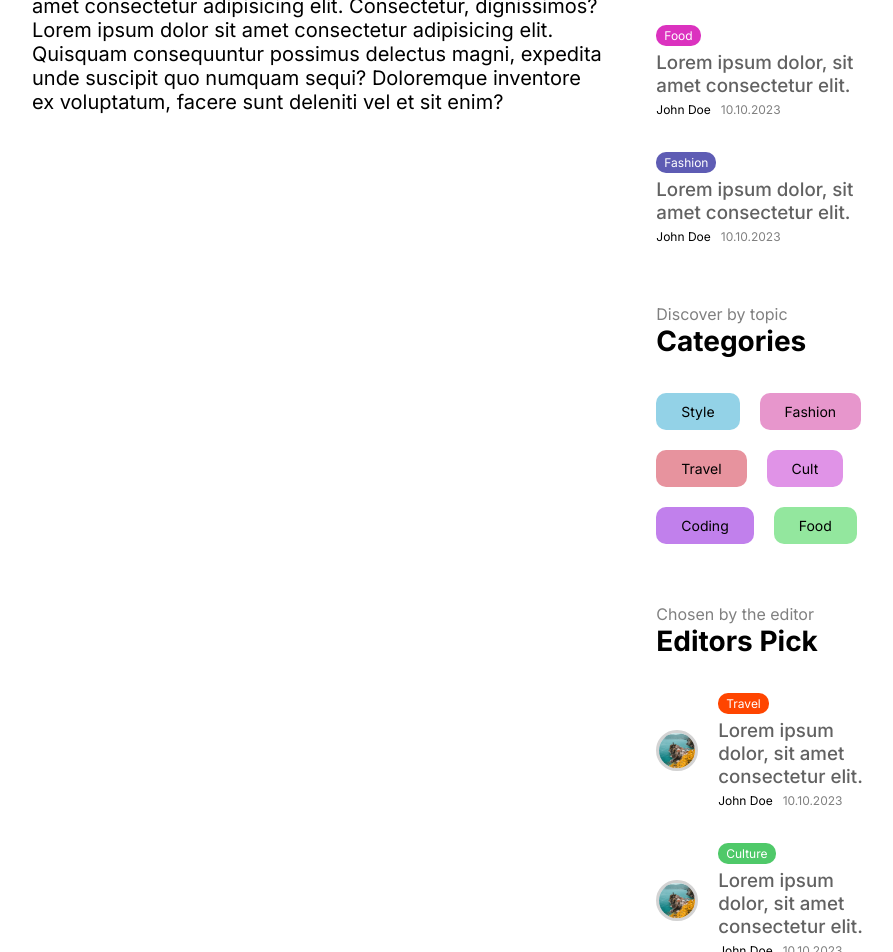
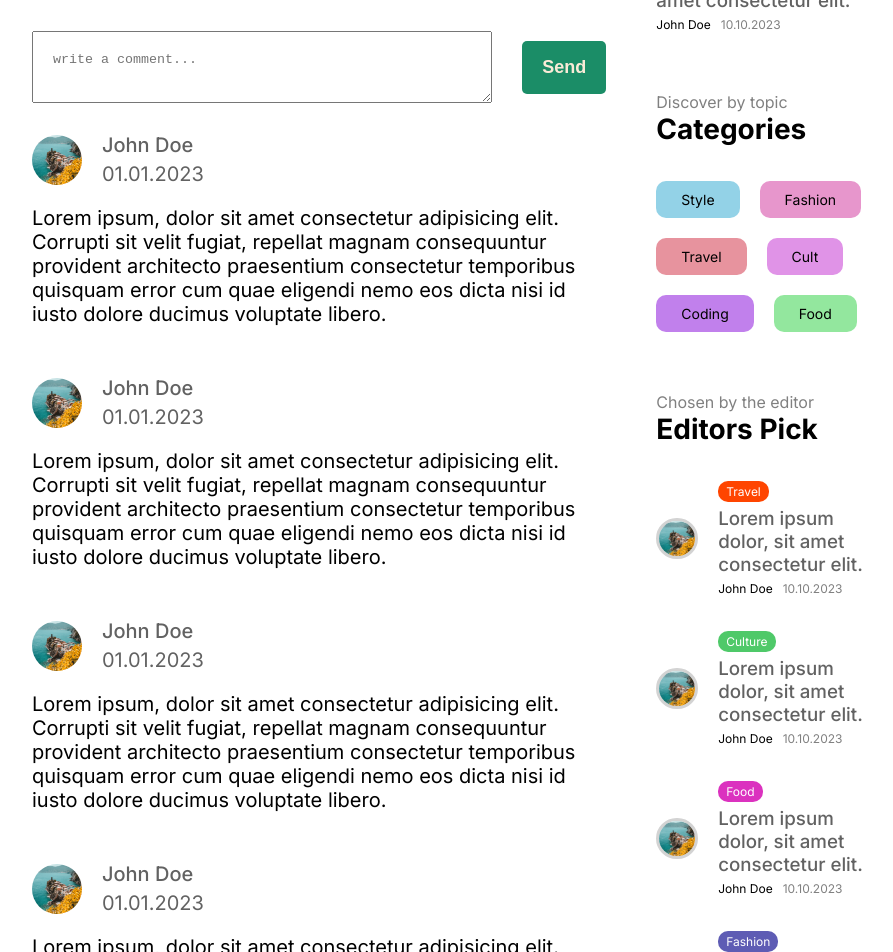
Before and after one commit to ysncvk/next-blog-app, a Next.js app: page /login in a window 1280 px wide. Shown: the part 1040-1992 px from the top of the page, without its empty margins (186-1079 px from the left). Built offline with nearby package versions, Linux system fonts and the light colour scheme.

Commit message:
feat: add comments component

```diff
--- a/src/app/[slug]/page.jsx
+++ b/src/app/[slug]/page.jsx
@@ -2,6 +2,7 @@ import React from "react";
 import styles from "./singlePage.module.css";
 import Image from "next/image";
 import { Menu } from "@/components/menu/Menu";
+import Comments from "@/components/comments/Comments";
 
 export default function SinglePage() {
   return (
@@ -27,6 +28,8 @@ export default function SinglePage() {
       </div>
       <div className={styles.content}>
         <div className={styles.post}>
+          <div>
+            {" "}
             <p>
               Lorem ipsum dolor sit amet consectetur, adipisicing elit.
               Consectetur vel praesentium eius cupiditate voluptates autem
@@ -36,12 +39,13 @@ export default function SinglePage() {
               odit aliquid expedita illum omnis eos ad laudantium?{" "}
             </p>
             <p>
-            Lorem ipsum, dolor sit amet consectetur adipisicing elit. Distinctio
-            vero totam, sint aliquam, consequatur ipsam blanditiis repellendus,
-            mollitia veniam earum ratione error ducimus maiores consectetur
-            dolorum in laudantium cum eos exercitationem. Harum at ab cupiditate
-            accusantium tempore perspiciatis fuga tenetur? Lorem ipsum dolor sit
-            amet consectetur adipisicing elit. Consectetur, dignissimos?
+              Lorem ipsum, dolor sit amet consectetur adipisicing elit.
+              Distinctio vero totam, sint aliquam, consequatur ipsam blanditiis
+              repellendus, mollitia veniam earum ratione error ducimus maiores
+              consectetur dolorum in laudantium cum eos exercitationem. Harum at
+              ab cupiditate accusantium tempore perspiciatis fuga tenetur? Lorem
+              ipsum dolor sit amet consectetur adipisicing elit. Consectetur,
+              dignissimos?
             </p>
             <p>
               Lorem ipsum dolor sit amet consectetur adipisicing elit. Quisquam
@@ -51,6 +55,11 @@ export default function SinglePage() {
             </p>
           </div>
 
+          <div>
+            <Comments />
+          </div>
+        </div>
+
         <Menu />
       </div>
     </div>
--- a/src/app/[slug]/singlePage.module.css
+++ b/src/app/[slug]/singlePage.module.css
@@ -60,3 +60,30 @@
     padding-right: 50px;
     font-size: 20px;
 }
+
+@media screen and (max-width: 1536px) {
+    .title {
+        font-size: 54px;
+    }
+}
+
+@media screen and (max-width: 1280px) {
+    .title {
+        font-size: 48px;
+    }
+}
+
+@media screen and (max-width: 1024px) {
+
+    .imageContainer {
+        display: none;
+    }
+}
+
+@media screen and (max-width: 1280px) {
+    .title {
+        font-size: 36px;
+    }
+
+
+}
--- /dev/null
+++ b/src/components/comments/Comments.jsx
@@ -0,0 +1,107 @@
+import React from "react";
+import styles from "./comments.module.css";
+import Link from "next/link";
+import Image from "next/image";
+
+export default function Comments() {
+  const status = "authenticated";
+  return (
+    <div className={styles.container}>
+      <h1 className={styles.title}>Comments</h1>
+      {status === "authenticated" ? (
+        <div className={styles.write}>
+          <textarea placeholder="write a comment..." className={styles.input} />
+          <button className={styles.button}>Send</button>
+        </div>
+      ) : (
+        <Link href="/login">Login to write a comment</Link>
+      )}
+      <div className={styles.comments}>
+        <div className={styles.comment}>
+          <div className={styles.user}>
+            <Image
+              src="/p1.jpeg"
+              alt=""
+              width={50}
+              height={50}
+              className={styles.image}
+            />
+            <div className={styles.userInfo}>
+              <span className={styles.username}>John Doe</span>
+              <span className={styles.date}>01.01.2023</span>
+            </div>
+          </div>
+          <p className={styles.desc}>
+            Lorem ipsum, dolor sit amet consectetur adipisicing elit. Corrupti
+            sit velit fugiat, repellat magnam consequuntur provident architecto
+            praesentium consectetur temporibus quisquam error cum quae eligendi
+            nemo eos dicta nisi id iusto dolore ducimus voluptate libero.
+          </p>
+        </div>
+        <div className={styles.comment}>
+          <div className={styles.user}>
+            <Image
+              src="/p1.jpeg"
+              alt=""
+              width={50}
+              height={50}
+              className={styles.image}
+            />
+            <div className={styles.userInfo}>
+              <span className={styles.username}>John Doe</span>
+              <span className={styles.date}>01.01.2023</span>
+            </div>
+          </div>
+          <p className={styles.desc}>
+            Lorem ipsum, dolor sit amet consectetur adipisicing elit. Corrupti
+            sit velit fugiat, repellat magnam consequuntur provident architecto
+            praesentium consectetur temporibus quisquam error cum quae eligendi
+            nemo eos dicta nisi id iusto dolore ducimus voluptate libero.
+          </p>
+        </div>
+        <div className={styles.comment}>
+          <div className={styles.user}>
+            <Image
+              src="/p1.jpeg"
+              alt=""
+              width={50}
+              height={50}
+              className={styles.image}
+            />
+            <div className={styles.userInfo}>
+              <span className={styles.username}>John Doe</span>
+              <span className={styles.date}>01.01.2023</span>
+            </div>
+          </div>
+          <p className={styles.desc}>
+            Lorem ipsum, dolor sit amet consectetur adipisicing elit. Corrupti
+            sit velit fugiat, repellat magnam consequuntur provident architecto
+            praesentium consectetur temporibus quisquam error cum quae eligendi
+            nemo eos dicta nisi id iusto dolore ducimus voluptate libero.
+          </p>
+        </div>
+        <div className={styles.comment}>
+          <div className={styles.user}>
+            <Image
+              src="/p1.jpeg"
+              alt=""
+              width={50}
+              height={50}
+              className={styles.image}
+            />
+            <div className={styles.userInfo}>
+              <span className={styles.username}>John Doe</span>
+              <span className={styles.date}>01.01.2023</span>
+            </div>
+          </div>
+          <p className={styles.desc}>
+            Lorem ipsum, dolor sit amet consectetur adipisicing elit. Corrupti
+            sit velit fugiat, repellat magnam consequuntur provident architecto
+            praesentium consectetur temporibus quisquam error cum quae eligendi
+            nemo eos dicta nisi id iusto dolore ducimus voluptate libero.
+          </p>
+        </div>
+      </div>
+    </div>
+  );
+}
--- /dev/null
+++ b/src/components/comments/comments.module.css
@@ -0,0 +1,67 @@
+.container {
+    margin-top: 50px;
+}
+
+.title {
+    color: var(--softTextColor);
+    margin-bottom: 30px;
+}
+
+.write {
+    display: flex;
+    align-items: center;
+    justify-content: space-between;
+    gap: 30px;
+
+}
+
+.input {
+    padding: 20px;
+    width: 100%;
+}
+
+.button {
+    border-radius: 5px;
+    background-color: rgb(27, 141, 103);
+    font-size: large;
+    padding: 16px 20px;
+    color: antiquewhite;
+    font-weight: bold;
+    border: none;
+    cursor: pointer;
+}
+
+.comments {
+    margin-top: 30px;
+}
+
+.comment {
+    margin-bottom: 50px;
+}
+
+.image {
+    border-radius: 50%;
+    object-fit: cover;
+}
+
+.user {
+    display: flex;
+    align-items: center;
+    gap: 20px;
+    margin-bottom: 20px;
+}
+
+.userInfo {
+    display: flex;
+    flex-direction: column;
+    gap: 5px;
+    color: var(--softTextColor)
+}
+
+.username {
+    font-weight: 500;
+}
+
+.date {
+    font-weight: 400;
+}
```
Lines whose indentation alone changed are shown as unchanged.
